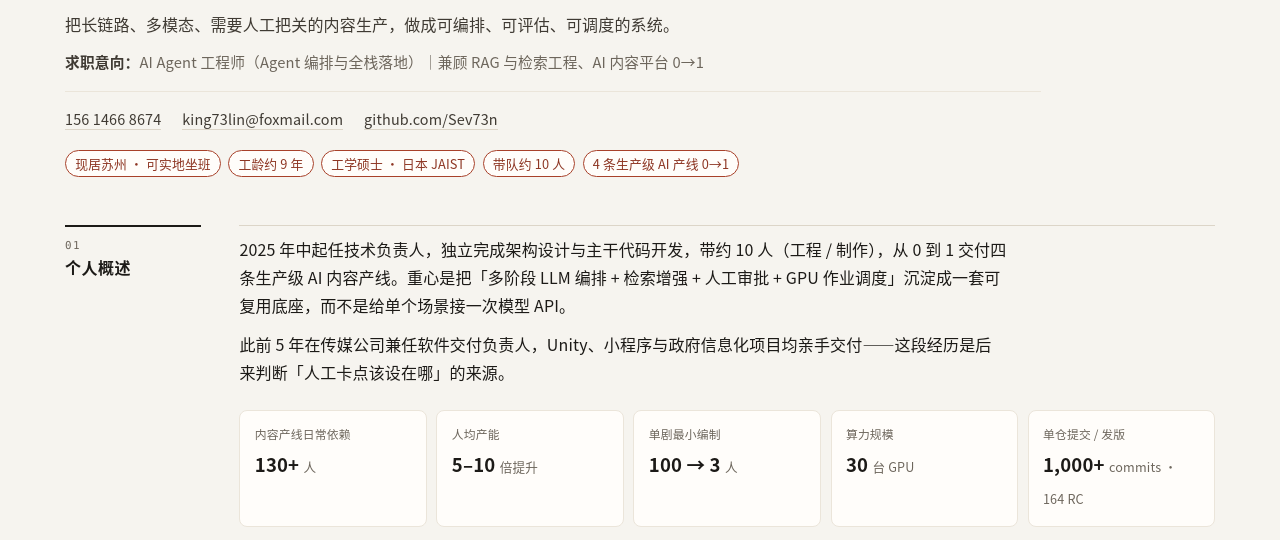
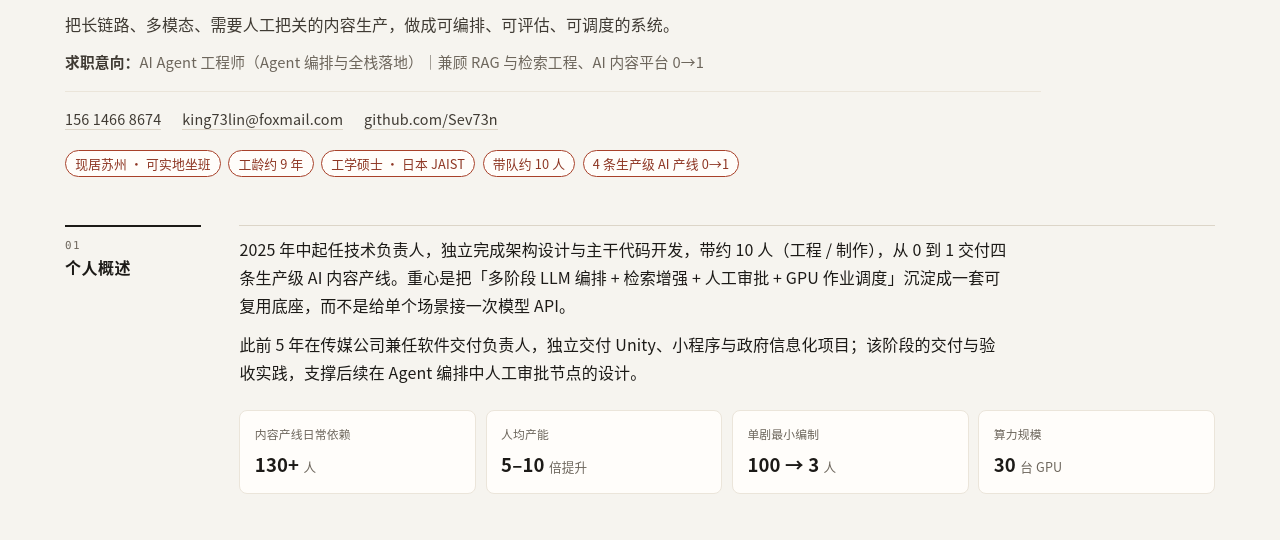
Before and after one commit to Sev73n/resume, a plain HTML site: page index.html in a window 1280 px wide. Shown: the part 258-798 px from the top of the page. Drawn offline with Linux system fonts and the light colour scheme.

Commit message:
Tighten overview copy and drop commit/RC and JLPT asides.
Keep the summary resume-objective, remove the monorepo stats card, and shorten the language line on Pages and README.

```diff
--- a/index.html
+++ b/index.html
@@ -185,14 +185,13 @@ code{font-family:var(--mono); font-size:.86em; background:var(--chip); border:1p
     <div class="sec-body">
       <div class="prose">
         <p>2025 年中起任技术负责人，独立完成架构设计与主干代码开发，带约 10 人（工程 / 制作），从 0 到 1 交付四条生产级 AI 内容产线。重心是把「多阶段 LLM 编排 + 检索增强 + 人工审批 + GPU 作业调度」沉淀成一套可复用底座，而不是给单个场景接一次模型 API。</p>
-        <p>此前 5 年在传媒公司兼任软件交付负责人，Unity、小程序与政府信息化项目均亲手交付——这段经历是后来判断「人工卡点该设在哪」的来源。</p>
+        <p>此前 5 年在传媒公司兼任软件交付负责人，独立交付 Unity、小程序与政府信息化项目；该阶段的交付与验收实践，支撑后续在 Agent 编排中人工审批节点的设计。</p>
       </div>
       <dl class="stats">
         <div><dt>内容产线日常依赖</dt><dd>130+ <span>人</span></dd></div>
         <div><dt>人均产能</dt><dd>5–10 <span>倍提升</span></dd></div>
         <div><dt>单剧最小编制</dt><dd>100 → 3 <span>人</span></dd></div>
         <div><dt>算力规模</dt><dd>30 <span>台 GPU</span></dd></div>
-        <div><dt>单仓提交 / 发版</dt><dd>1,000+ <span>commits · 164 RC</span></dd></div>
       </dl>
     </div>
   </section>
@@ -405,7 +404,7 @@ code{font-family:var(--mono); font-size:.86em; background:var(--chip); border:1p
 
       <article class="block">
         <dl class="kv">
-          <dt>语言</dt><dd>英语 TOEIC 609（可独立读写英文技术文档、模型文档与英文剧本素材）｜日语日常沟通（在日 3 年，无等级证书）</dd>
+          <dt>语言</dt><dd>英语 TOEIC 609（可独立读写英文技术文档、模型文档与英文剧本素材）｜日语日常沟通</dd>
           <dt>AI 生产力</dt><dd>熟练使用 Cursor / Claude Code / Kilo 等 AI Coding 工具，并在团队内建设 30+ Skill 与多运行时同步机制</dd>
         </dl>
       </article>
```
Also changed, not shown: README.md.
